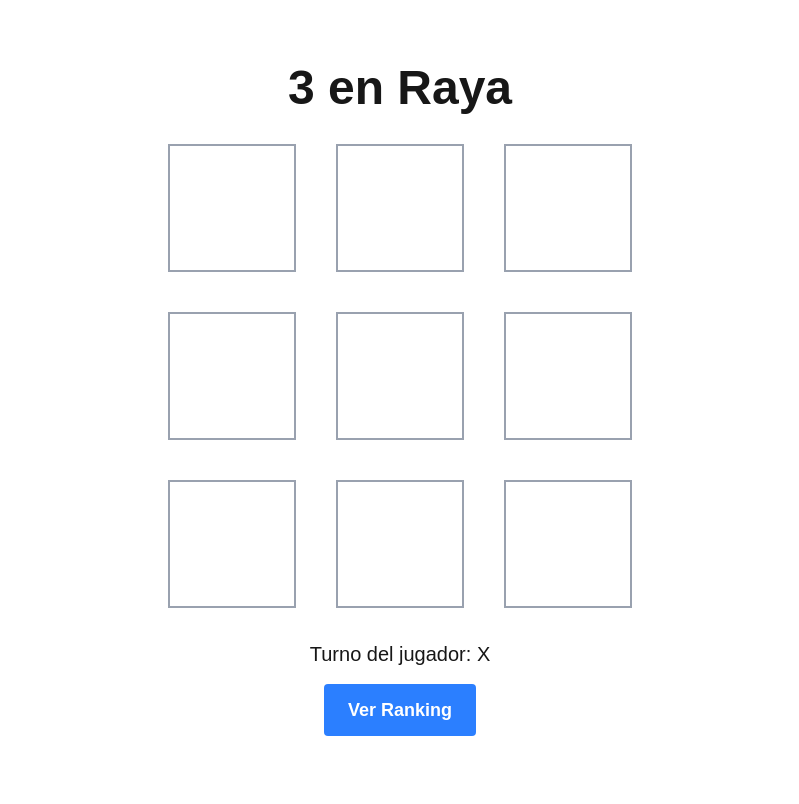
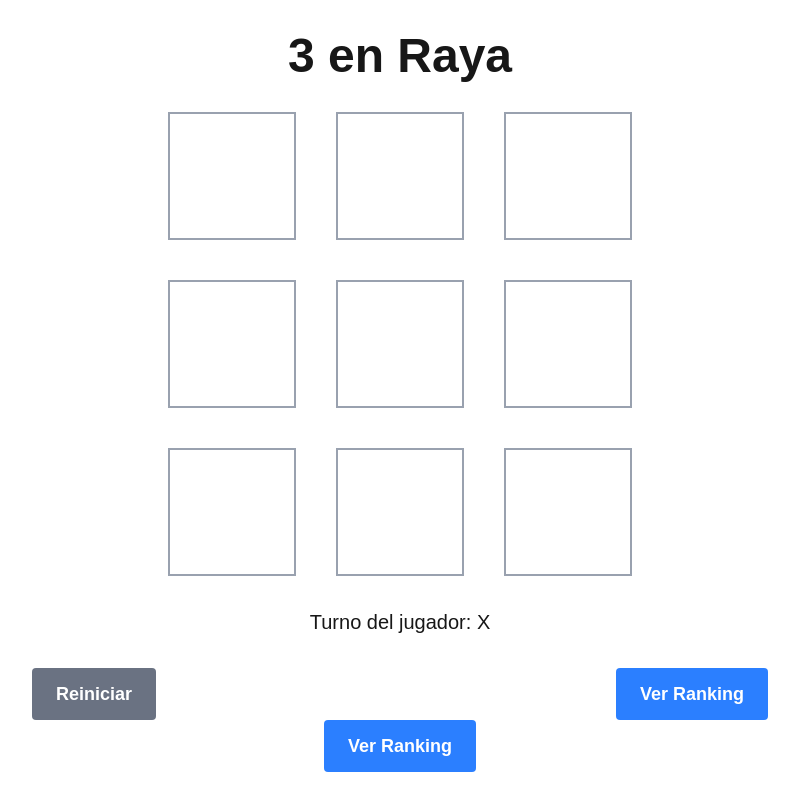
Before and after one commit to JesusLemos/frontend3enraya, a Next.js app: page / in a window 1280 px wide. Shown: the whole page, without its empty margins (240-1039 px from the left). Built offline with nearby package versions, Linux system fonts and the light colour scheme.

Commit message:
feat : Funcionalidad reset tablero y modal ranking

```diff
--- a/app/components/Board.js
+++ b/app/components/Board.js
@@ -1,18 +1,11 @@
 import Cell from "./Cell";
 
-export default function Board() {
+export default function Board({ board, onCellClick }) {
   return (
     <div className="grid grid-cols-3 gap-4 mb-8 md:grid-cols-3 md:gap-8 lg:gap-10">
-      {/* Renderización de todas las celdas del juego*/}
-      <Cell />
-      <Cell />
-      <Cell />
-      <Cell />
-      <Cell />
-      <Cell />
-      <Cell />
-      <Cell />
-      <Cell />
+      {board.map((value, index) => (
+        <Cell key={index} value={value} onClick={() => onCellClick(index)} />
+      ))}
     </div>
   );
 }
--- a/app/components/Cell.js
+++ b/app/components/Cell.js
@@ -3,19 +3,11 @@
 import { useState } from "react";
 import Image from "next/image";
 
-export default function Cell() {
-  const [value, setValue] = useState(null);
-
-  const handleClick = () => {
-    if (value === null) {
-      setValue("X");
-    }
-  };
-
+export default function Cell({ value, onClick }) {
   return (
     <div
-      className="w-24 h-24 border-2 border-gray-400 flex items-center justify-center text-4xl font-bold cursor-pointer md:w-28 md:h-28 md:text-5xl lg:w-32 lg:h-32 max-w-32 max-h-32"
-      onClick={handleClick}
+      className="w-24 h-24 border-2 border-gray-400 flex items-center justify-center text-4xl font-bold cursor-pointer md:w-28 md:h-28 md:text-5xl lg:w-32 lg:h-32 max-w-32 max-h-32 aspect-square"
+      onClick={onClick}
     >
       {value === "X" && <Image src="/x.png" alt="X" width={64} height={64} />}
       {value === "O" && (
--- /dev/null
+++ b/app/components/RankingModal.js
@@ -0,0 +1,11 @@
+import Link from "next/link";
+
+export default function RankingButton() {
+  return (
+    <Link href="/ranking">
+      <button className="bg-blue-500 hover:bg-blue-700 text-white font-bold py-2 px-4 rounded md:py-3 md:px-6 md:text-lg">
+        Ver Ranking
+      </button>
+    </Link>
+  );
+}
--- /dev/null
+++ b/app/components/ResetButton.js
@@ -0,0 +1,14 @@
+import { useRouter } from "next/navigation";
+import { useCallback } from "react";
+
+export default function ResetButton({ onReset }) {
+  // Recibe onReset como prop
+  return (
+    <button
+      className="bg-gray-500 hover:bg-gray-700 text-white font-bold py-2 px-4 rounded md:py-3 md:px-6 md:text-lg"
+      onClick={onReset} // Usa la función onReset pasada como prop
+    >
+      Reiniciar
+    </button>
+  );
+}
--- a/app/page.js
+++ b/app/page.js
@@ -1,14 +1,49 @@
+"use client";
+
 import Board from "./components/Board";
 import GameStatus from "./components/GameStatus";
-import RankingButton from "./components/RankingButton";
+import RankingModal from "./components/RankingModal";
+import ResetButton from "./components/ResetButton";
+import { useState, useCallback } from "react";
 
 export default function Home() {
+  const [board, setBoard] = useState(Array(9).fill(null));
+  const [isModalOpen, setIsModalOpen] = useState(false);
+
+  const openModal = () => setIsModalOpen(true);
+  const closeModal = () => setIsModalOpen(false);
+
+  const resetBoard = useCallback(() => {
+    setBoard(Array(9).fill(null));
+  }, []);
+
+  const handleCellClick = useCallback(
+    (index) => {
+      if (board[index] === null) {
+        const newBoard = [...board];
+        newBoard[index] = "X"; // Jugador 'X'
+        setBoard(newBoard);
+        //TODO Añadir posicion IA
+      }
+    },
+    [board]
+  );
+
   return (
     <main className="flex flex-col items-center justify-center min-h-screen py-8 px-4 max-w-screen-md mx-auto">
       <h1 className="text-4xl font-bold mb-8 md:text-5xl">3 en Raya</h1>
-      <Board />
+      <Board board={board} onCellClick={handleCellClick} />
       <GameStatus />
-      <RankingButton />
+      <div className="flex justify-between w-full mt-4">
+        <ResetButton onReset={resetBoard} />
+        <button
+          className="bg-blue-500 hover:bg-blue-700 text-white font-bold py-2 px-4 rounded md:py-3 md:px-6 md:text-lg"
+          onClick={openModal}
+        >
+          Ver Ranking
+        </button>
+      </div>
+      <RankingModal isOpen={isModalOpen} onClose={closeModal} />
     </main>
   );
 }
```
